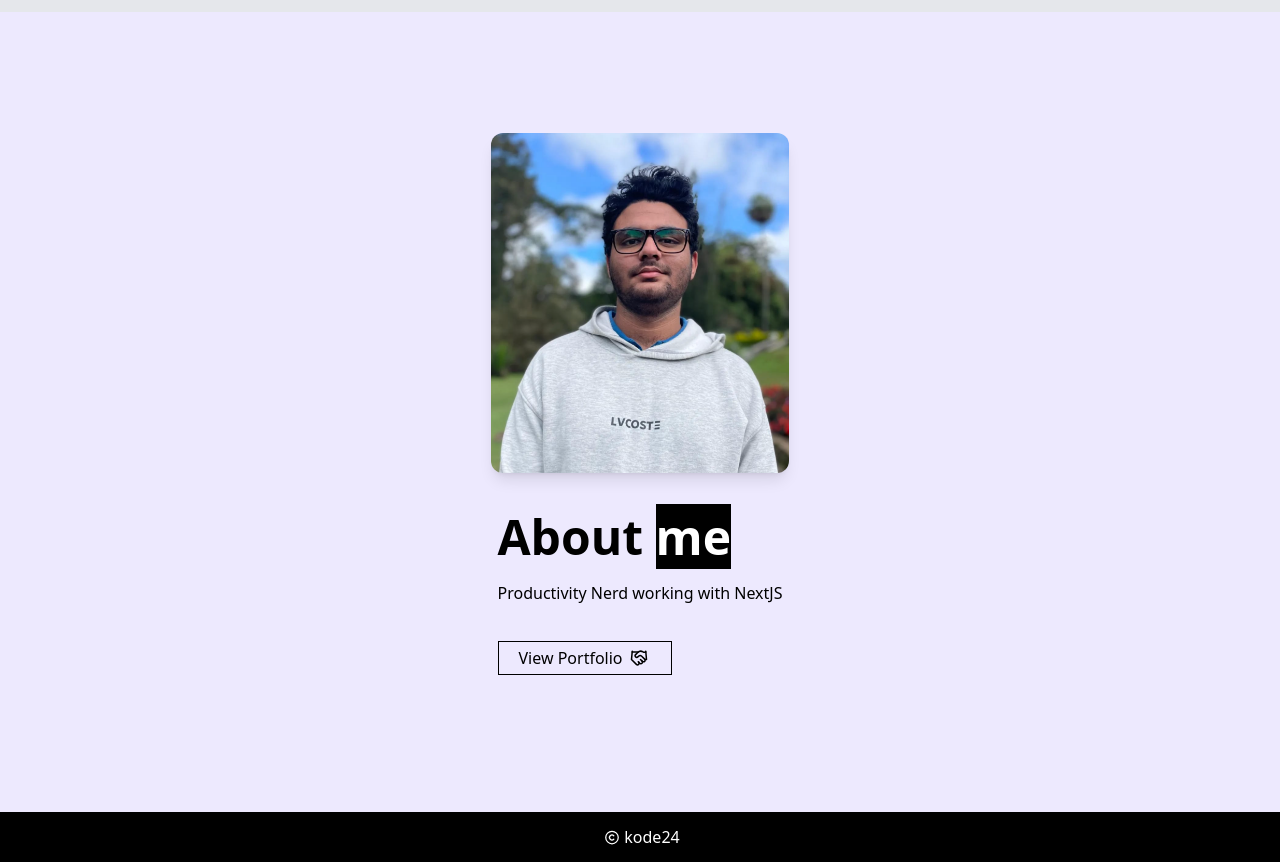
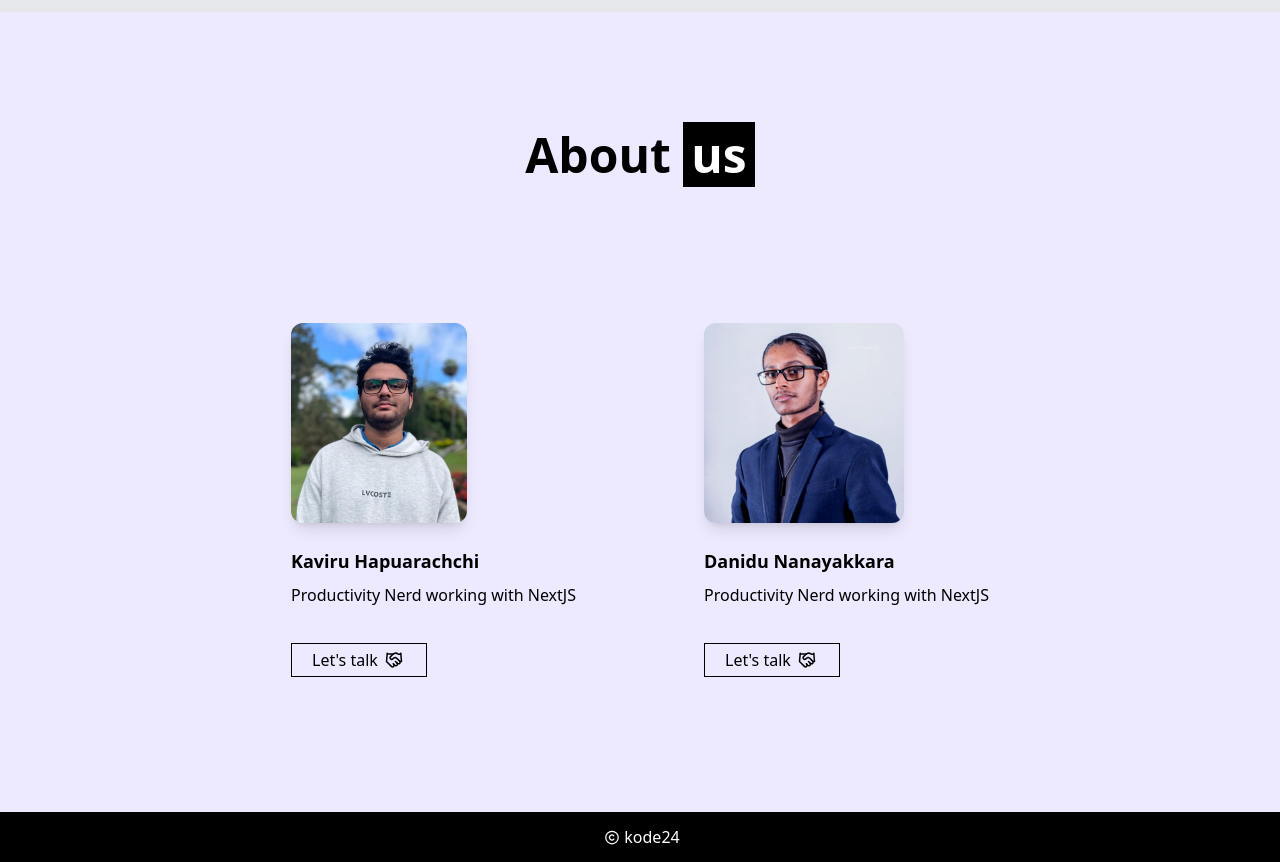
Before and after one commit to Kavirubc/thedailygrind-landing, a Next.js app: page / in a window 1280 px wide. Shown: the part 3920-4782 px from the top of the page. Built offline with nearby package versions, Linux system fonts and the light colour scheme; no server answers.

Commit message:
Updated code

```diff
--- a/src/components/aboutme.tsx
+++ b/src/components/aboutme.tsx
@@ -1,6 +1,7 @@
 import React from 'react';
 import Image from 'next/image';
 import pro from '@/../public/a.png';
+import pro2 from '@/../public/danidu.jpeg';
 import { IconArrowUpRight } from "@tabler/icons-react";
 import Link from 'next/link';
 import { Ghost, Handshake } from 'lucide-react';
@@ -8,28 +9,51 @@ import { Ghost, Handshake } from 'lucide-react';
 export const Aboutme = () => {
     return (
         <main className='flex flex-col min-h-screen justify-center items-center text-center px-4 sm:px-6 bg-violet-100 lg:px-8'>
-            <div className='max-w-4xl w-full'>
-                <div className='flex flex-col items-center'>
-                    <div className='w-1/2 md:w-1/2 lg:w-1/3 mb-8 lg:mb-0'>
-                        <Image className='rounded-xl shadow-lg' src={pro} alt='Hero' />
+            <h1 className='text-3xl sm:text-5xl font-bold mb-36'>
+                About <span className='bg-black text-white px-2'>us</span>
+            </h1>
+            <div className='max-w-4xl w-full '>
+                <div className='flex flex-col md:flex-row items-center justify-center space-y-12 md:space-y-0 md:space-x-12 gap-x-20'>
+                    <div className='flex flex-col'>
+                        <div className=' mb-8 lg:mb-0'>
+                            <Image className='rounded-xl shadow-lg' height={200} src={pro} alt='Hero' />
                         </div>
-                    <div className='lg:mt-10 lg:text-left'>
-                        <h1 className='text-3xl sm:text-5xl font-bold'>
-                            About <span className='bg-black text-white'>me</span>
-                        </h1>
-                        <p className='text-base max-w-2xl mb-5 mt-5' >
+                        <div className='lg:mt-6 text-center lg:text-left'>
+                            <p className='font-semibold text-lg'>Kaviru Hapuarachchi</p>
+                            <p className='text-base max-w-xs mb-5 mt-2'>
                                 Productivity Nerd working with NextJS
                             </p>
                             <div className='flex flex-row py-4 justify-center lg:justify-start'>
                                 <Link target='_blank' href='https://kh.ko-de.org/'>
                                     <button className='px-5 py-1 border border-black flex items-center flex-row gap-x-1 hover:text-white hover:bg-violet-600'>
-                                    View Portfolio <Handshake height={18} />
+                                        Let's talk <Handshake height={18} />
+                                    </button>
+                                </Link>
+                            </div>
+                        </div>
+                    </div>
+                    <div className='flex flex-col'>
+                        <div className=' mb-8 lg:mb-0'>
+                            <Image className='rounded-xl shadow-lg' height={200} src={pro2} alt='Hero' />
+                        </div>
+                        <div className='lg:mt-6 text-center lg:text-left'>
+                            <p className='font-semibold text-lg'>Danidu Nanayakkara</p>
+                            <p className='text-base max-w-xs mb-5 mt-2'>
+                                Productivity Nerd working with NextJS
+                            </p>
+                            <div className='flex flex-row py-4 justify-center lg:justify-start'>
+                                <Link target='_blank' href='https://linktr.ee/danidun'>
+                                    <button className='px-5 py-1 border border-black flex items-center flex-row gap-x-1 hover:text-white hover:bg-violet-600'>
+                                        Let's talk <Handshake height={18} />
                                     </button>
                                 </Link>
                             </div>
                         </div>
                     </div>
                 </div>
+            </div>
         </main>
+
+
     );
 }
```
Also changed, not shown: public/danidu.jpeg (added). Lines whose indentation alone changed are shown as unchanged.
